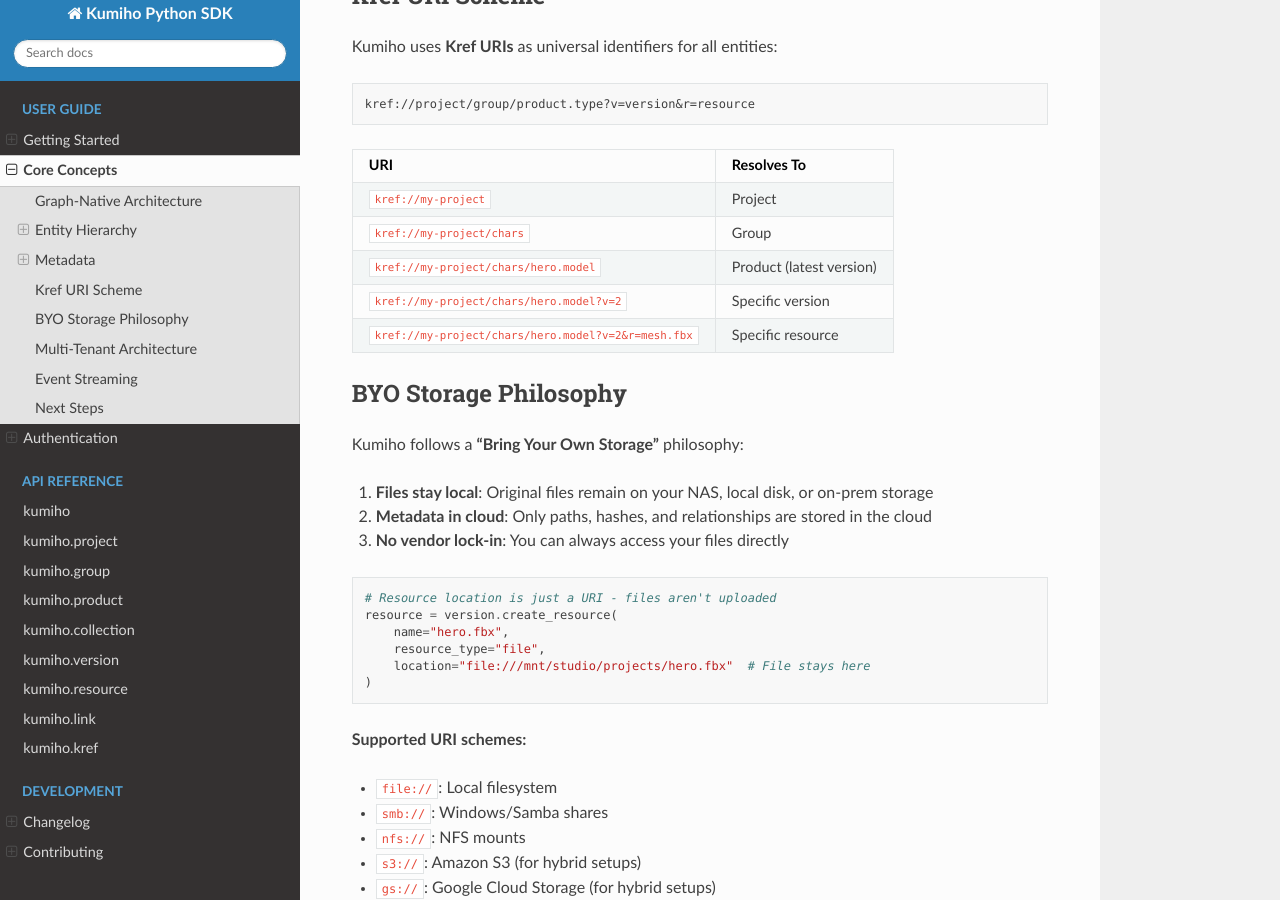
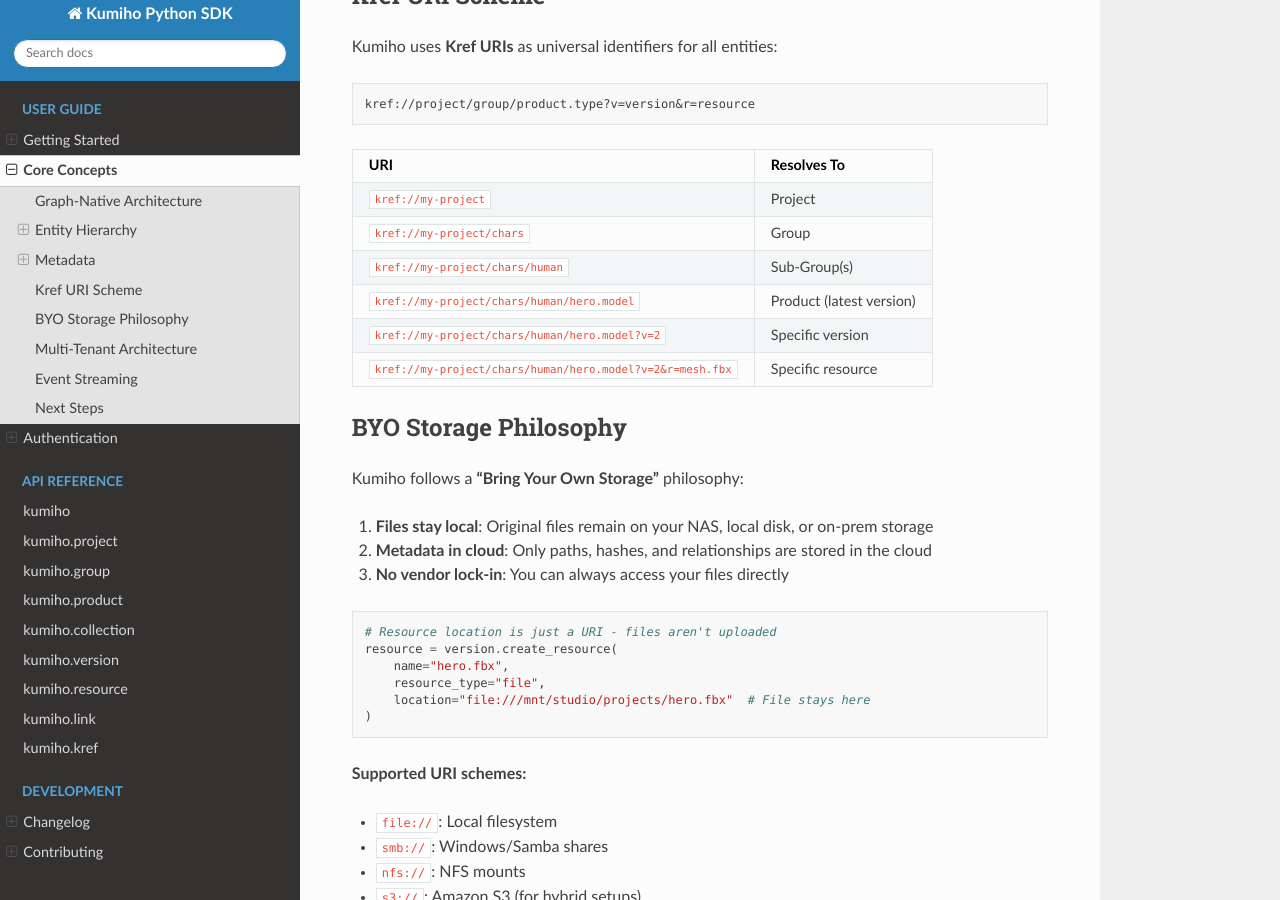
Before and after one commit to KumihoIO/kumiho-SDKs, a Sphinx documentation site: the page built from python/docs/concepts.md, in a window 1280 px wide and 900 px high, scrolled down 6496 px. Built offline with Sphinx 7.4.7 and the Read the Docs theme 3.1.0, drawn with Linux system fonts in a browser that asks for light colours.

```diff
--- a/python/docs/concepts.md
+++ b/python/docs/concepts.md
@@ -307,9 +307,10 @@ kref://project/group/product.type?v=version&r=resource
 |-----|-------------|
 | `kref://my-project` | Project |
 | `kref://my-project/chars` | Group |
-| `kref://my-project/chars/hero.model` | Product (latest version) |
-| `kref://my-project/chars/hero.model?v=2` | Specific version |
-| `kref://my-project/chars/hero.model?v=2&r=mesh.fbx` | Specific resource |
+| `kref://my-project/chars/human` | Sub-Group(s) |
+| `kref://my-project/chars/human/hero.model` | Product (latest version) |
+| `kref://my-project/chars/human/hero.model?v=2` | Specific version |
+| `kref://my-project/chars/human/hero.model?v=2&r=mesh.fbx` | Specific resource |
 
 ## BYO Storage Philosophy
 
```
Also changed, not shown: 1 other file.
